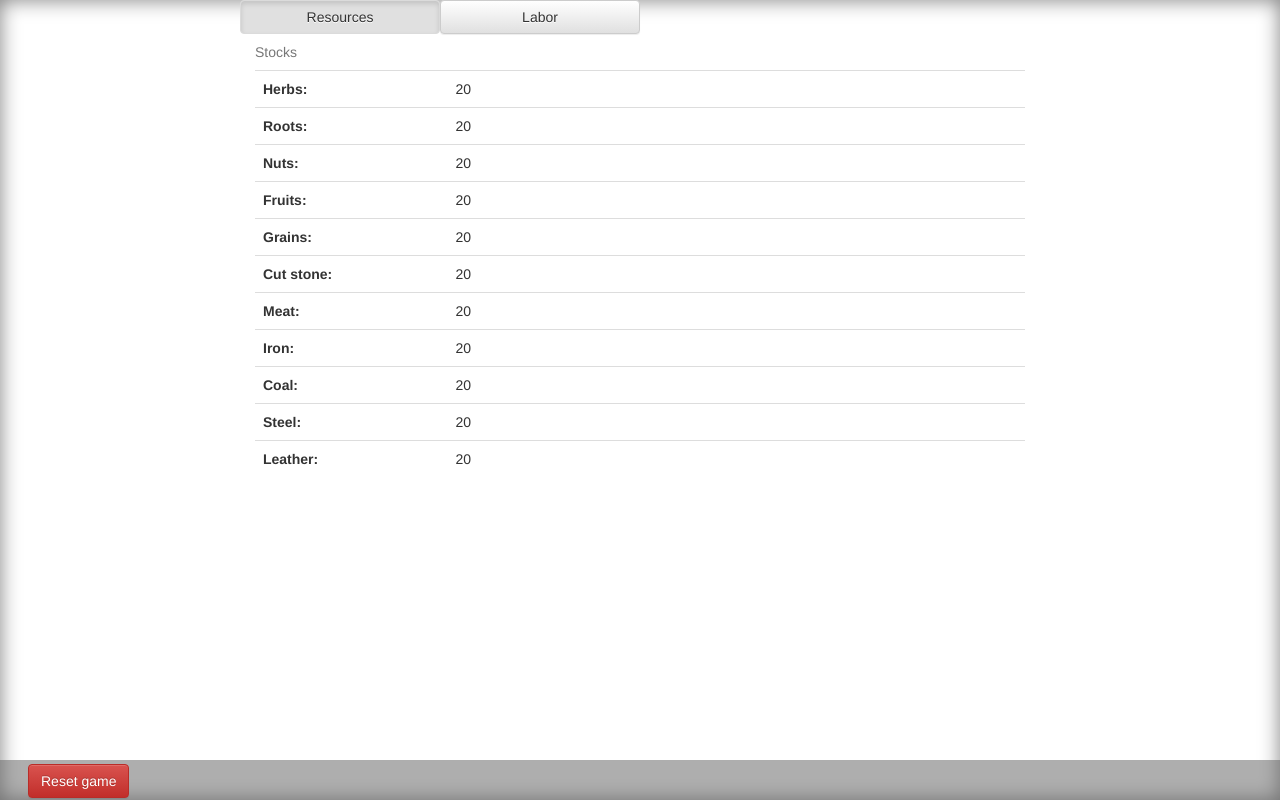
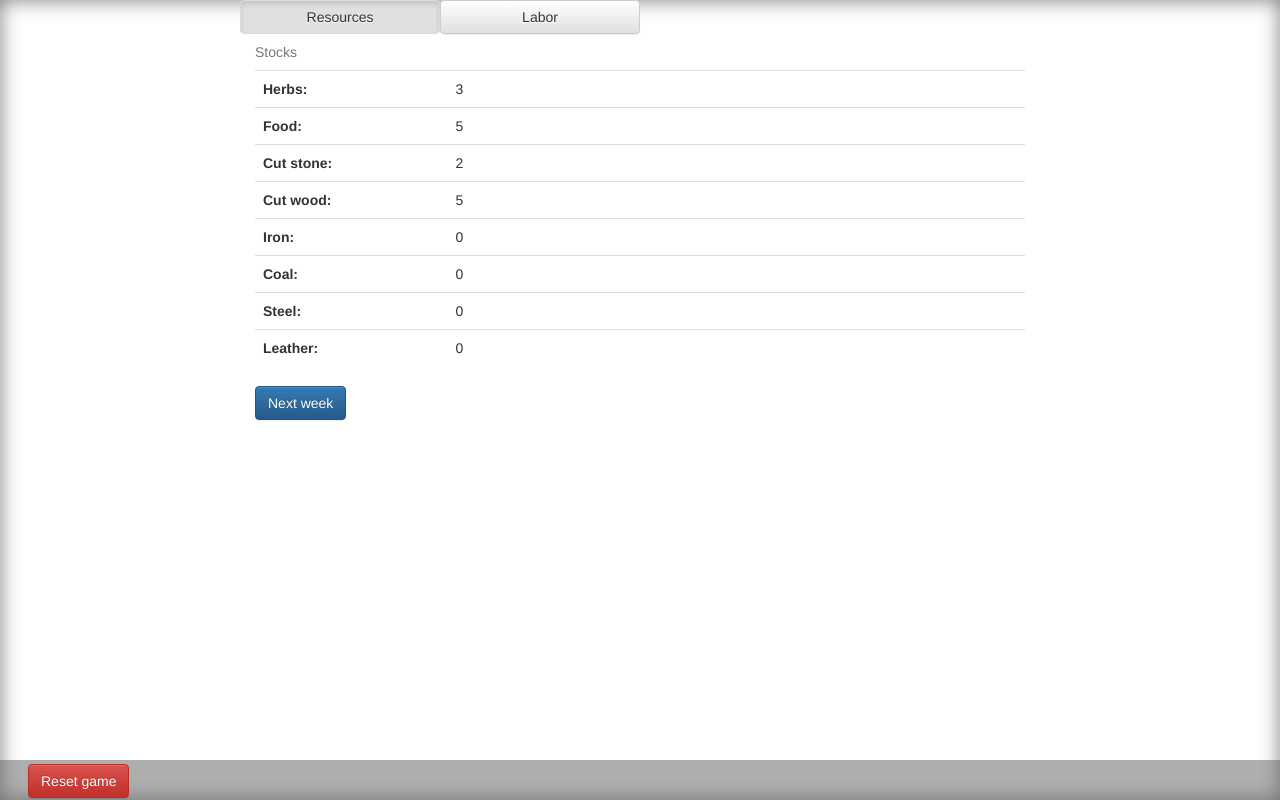
Before and after one commit to marceloslacerda/glowing-palm-tree, a plain HTML site: page src/mgf.html in a window 1280 px wide. Drawn offline with Linux system fonts and the light colour scheme.

Commit message:
Add: week progression

```diff
--- a/src/js/main.js
+++ b/src/js/main.js
@@ -12,7 +12,16 @@ function Game() {
         guard: 0,
         miner: 0
     };
-    this.stocks = {};
+    this.stocks = {
+        herb: 3,
+        food: 5,
+        stone: 2,
+        iron: 0,
+        coal: 0,
+        leather: 0,
+        steel: 0,
+        wood: 5
+    };
     this.activeTab = "stock";
 }
 
@@ -23,6 +32,14 @@ function UI() {
     };
     this.jobs = {};
 }
+
+var triggers = {
+    'gameOver' : function (g) {
+        if(g.stocks.food <= 0) {
+            console.log("Game over");
+        }
+    }
+};
 
 /*function Control(game, tag, min, max) {
 
@@ -72,12 +89,14 @@ function setLaborChangeEvent(game, ui, property) {
 }
 
 function save(game) {
+    console.log('Saving game:', game);
     localStorage["game"] = JSON.stringify(game);
 }
 
 function loadOrCreate() {
     var game = localStorage["game"];
     if (game) return JSON.parse(game);
+    console.log(game);
     return new Game();
 }
 
@@ -106,6 +125,24 @@ function changeTab(tabId) {
     }
 }
 
+function calcUpkeep(game) {
+    return {'food': 5, 'herb': 1, 'wood': 1}
+}
+
+function updateStock(game, ui) {
+    _.forEach(game.stocks, function (v, k) {
+        $("#" + k).text(game.stocks[k]);
+    });
+}
+
+function nextWeek() {
+    var upkeep = calcUpkeep(g);
+    _.forEach(upkeep, function (v, k) {
+        g.stocks[k] -= v;
+    });
+    updateStock(g, ui);
+}
+
 function init() {
     console.log("Game initialized");
     g = loadOrCreate();
@@ -115,4 +152,5 @@ function init() {
     setAllLabor(game, ui);
     setLaborChangeEvent(game, ui, "builder");
     setLaborControl(game, ui, "builder");
+    updateStock(game, ui);
 }
--- a/src/mgf.html
+++ b/src/mgf.html
@@ -31,28 +31,16 @@
                             <td class="col-md-9" id="herb">20</td>
                         </tr>
                         <tr class="row">
-                            <th scope="row" class="col-md-3">Roots:</th>
-                            <td class="col-md-9" id="root">20</td>
-                        </tr>
-                        <tr class="row">
-                            <th scope="row" class="col-md-3">Nuts:</th>
-                            <td class="col-md-9" id="nut">20</td>
-                        </tr>
-                        <tr class="row">
-                            <th scope="row" class="col-md-3">Fruits:</th>
-                            <td class="col-md-9" id="fruit">20</td>
-                        </tr>
-                        <tr class="row">
-                            <th scope="row" class="col-md-3">Grains:</th>
-                            <td class="col-md-9" id="grain">20</td>
+                            <th scope="row" class="col-md-3">Food:</th>
+                            <td class="col-md-9" id="food">20</td>
                         </tr>
                         <tr class="row">
                             <th scope="row" class="col-md-3">Cut stone:</th>
                             <td class="col-md-9" id="stone">20</td>
                         </tr>
                         <tr class="row">
-                            <th scope="row" class="col-md-3">Meat:</th>
-                            <td class="col-md-9" id="meat">20</td>
+                            <th scope="row" class="col-md-3">Cut wood:</th>
+                            <td class="col-md-9" id="wood">20</td>
                         </tr>
                         <tr class="row">
                             <th scope="row" class="col-md-3">Iron:</th>
@@ -113,6 +101,7 @@
                     </table>
 
                 </div>
+                <button class="btn-primary btn" onclick="nextWeek();">Next week</button>
             </div>
         <!--</div>-->
         <div class="navbar navbar-fixed-bottom">
```
